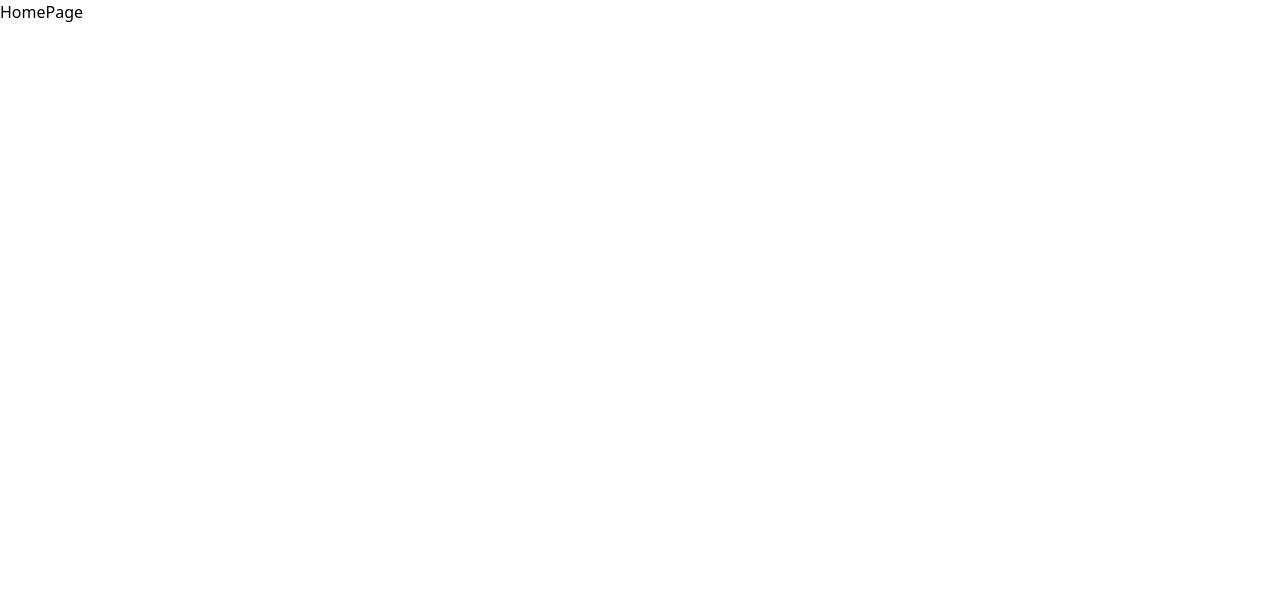
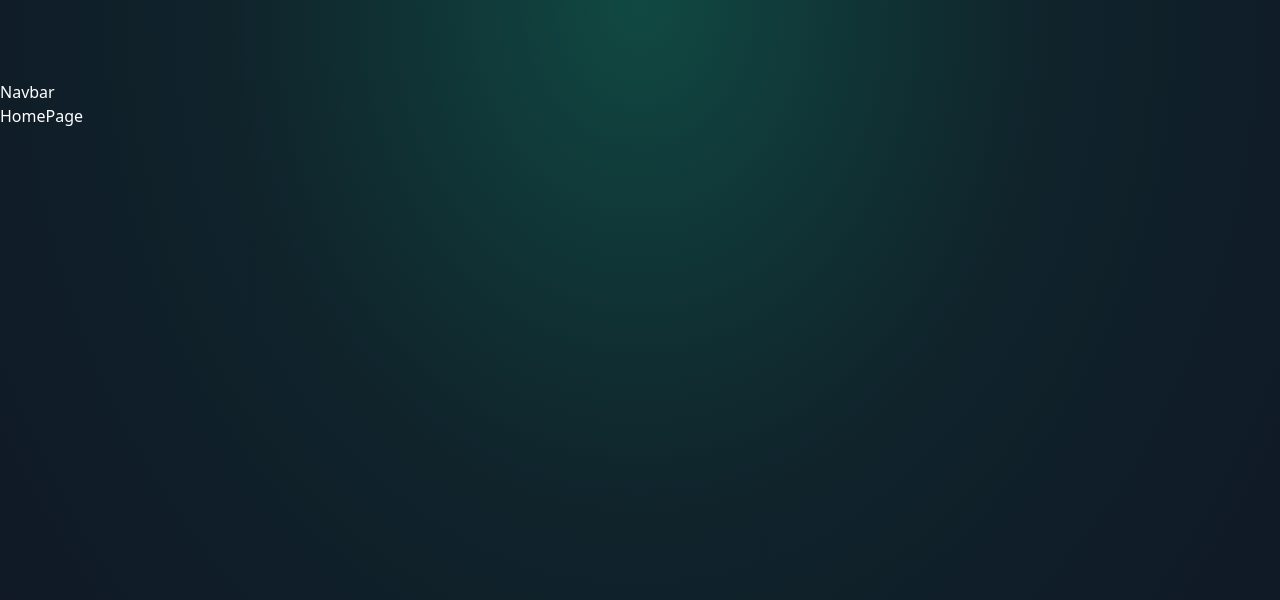
Before and after one commit to KAMO333/mern-e-commerce, a React (Vite) app in the folder frontend/: page / in a window 1280 px wide. Shown: the top 600 px of the page. Built offline with nearby package versions, Linux system fonts and the light colour scheme.

Commit message:
background  color

```diff
--- a/frontend/src/App.jsx
+++ b/frontend/src/App.jsx
@@ -3,14 +3,26 @@ import HomePage from "./pages/HomePage";
 import SignUpPage from "./pages/SignUpPage";
 import LoginPage from "./pages/LoginPage";
 
+import Navbar from "./components/Navbar";
+
 const App = () => {
   return (
-    <div>
-      <Routes>
-        <Route path="/" element={<HomePage />} />
-        <Route path="/signup" element={<SignUpPage />} />
-        <Route path="/login" element={<LoginPage />} />
-      </Routes>
+    <div className="min-h-screen bg-gray-900 text-white relative overflow-hidden">
+      {/* Background gradient */}
+      <div className="absolute inset-0 overflow-hidden">
+        <div className="absolute inset-0">
+          <div className="absolute top-0 left-1/2 -translate-x-1/2 w-full h-full bg-[radial-gradient(ellipse_at_top,rgba(16,185,129,0.3)_0%,rgba(10,80,60,0.2)_45%,rgba(0,0,0,0.1)_100%)]" />
+        </div>
+      </div>
+
+      <div className="relative z-50 pt-20">
+        <Navbar />
+        <Routes>
+          <Route path="/" element={<HomePage />} />
+          <Route path="/signup" element={<SignUpPage />} />
+          <Route path="/login" element={<LoginPage />} />
+        </Routes>
+      </div>
     </div>
   );
 };
--- /dev/null
+++ b/frontend/src/components/Navbar.jsx
@@ -0,0 +1,5 @@
+const Navbar = () => {
+  return <div>Navbar</div>;
+};
+
+export default Navbar;
```
